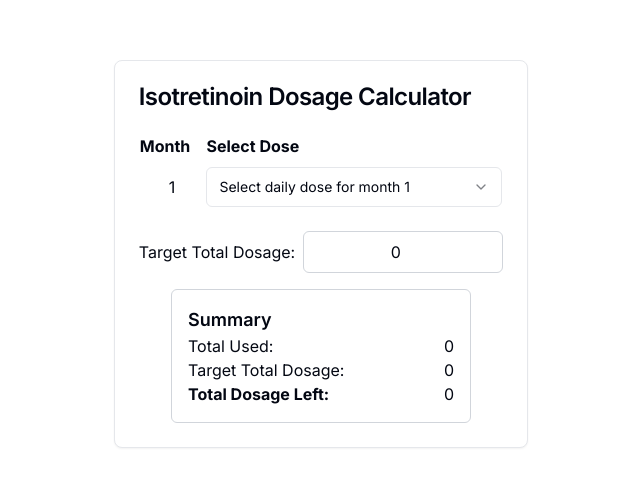
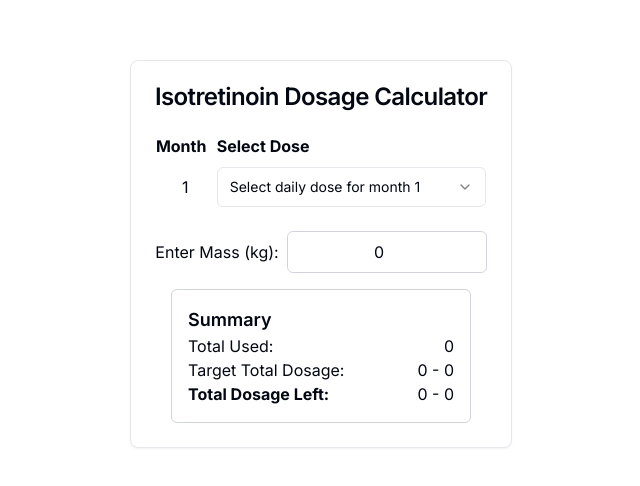
Before and after one commit to ocg2347/isotretinoin-dose-calculator, a Next.js app: page / in a window 1280 px wide. Shown: the part 146-632 px from the top of the page, without its empty margins (319-959 px from the left). Built offline with nearby package versions, Linux system fonts and the light colour scheme.

Commit message:
add dosage interval

```diff
--- a/app/page.tsx
+++ b/app/page.tsx
@@ -19,7 +19,8 @@ import config from './config.json';
 export default function App() {
   const dailyDoseVals = config.dailyDoseVals;
   const [dosages, setDosages] = useState([""]); // Start with one month
-  const [targetDosage, setTargetDosage] = useState(0); // Target total dosage
+  const [mass, setMass] = useState(0); // Mass of the subject
+  const [targetDosage, setTargetDosage] = useState([0, 0]); // Target dosage interval
 
   const handleSelectChange = (index: number, value: string) => {
     const newDosages = [...dosages];
@@ -35,6 +36,13 @@ export default function App() {
 
   // Calculate total dosage
   const totalDosages = dosages.reduce((acc, dose) => acc + (Number(dose) * 30 || 0), 0);
+
+  // Update target dosage based on mass
+  const updateTargetDosage = (massValue) => {
+    const minDosage = 120 * massValue;
+    const maxDosage = 150 * massValue;
+    setTargetDosage([minDosage, maxDosage]);
+  };
 
   return (
     <div className="h-screen flex items-center justify-center">
@@ -73,13 +81,17 @@ export default function App() {
             </tbody>
           </table>
 
-          {/* Input for target total dosage */}
+          {/* Input for subject's mass */}
           <div className="flex justify-center mt-4 items-center">
-            <label className="mr-2">Target Total Dosage:</label>
+            <label className="mr-2">Enter Mass (kg):</label>
             <input
               type="number"
-              value={targetDosage}
-              onChange={(e) => setTargetDosage(Number(e.target.value))}
+              value={mass}
+              onChange={(e) => {
+                const massValue = Number(e.target.value);
+                setMass(massValue);
+                updateTargetDosage(massValue);
+              }}
               className="border border-gray-300 rounded-md p-2 w-[200px] text-center"
             />
           </div>
@@ -93,11 +105,11 @@ export default function App() {
               </div>
               <div className="flex justify-between">
                 <span>Target Total Dosage:</span>
-                <span>{targetDosage}</span>
+                <span>{targetDosage[0]} - {targetDosage[1]}</span>
               </div>
               <div className="flex justify-between">
                 <span className="font-bold">Total Dosage Left:</span>
-                <span>{targetDosage - totalDosages}</span>
+                <span>{targetDosage[0] - totalDosages} - {targetDosage[1] - totalDosages}</span>
               </div>
             </div>
           </div>
```
